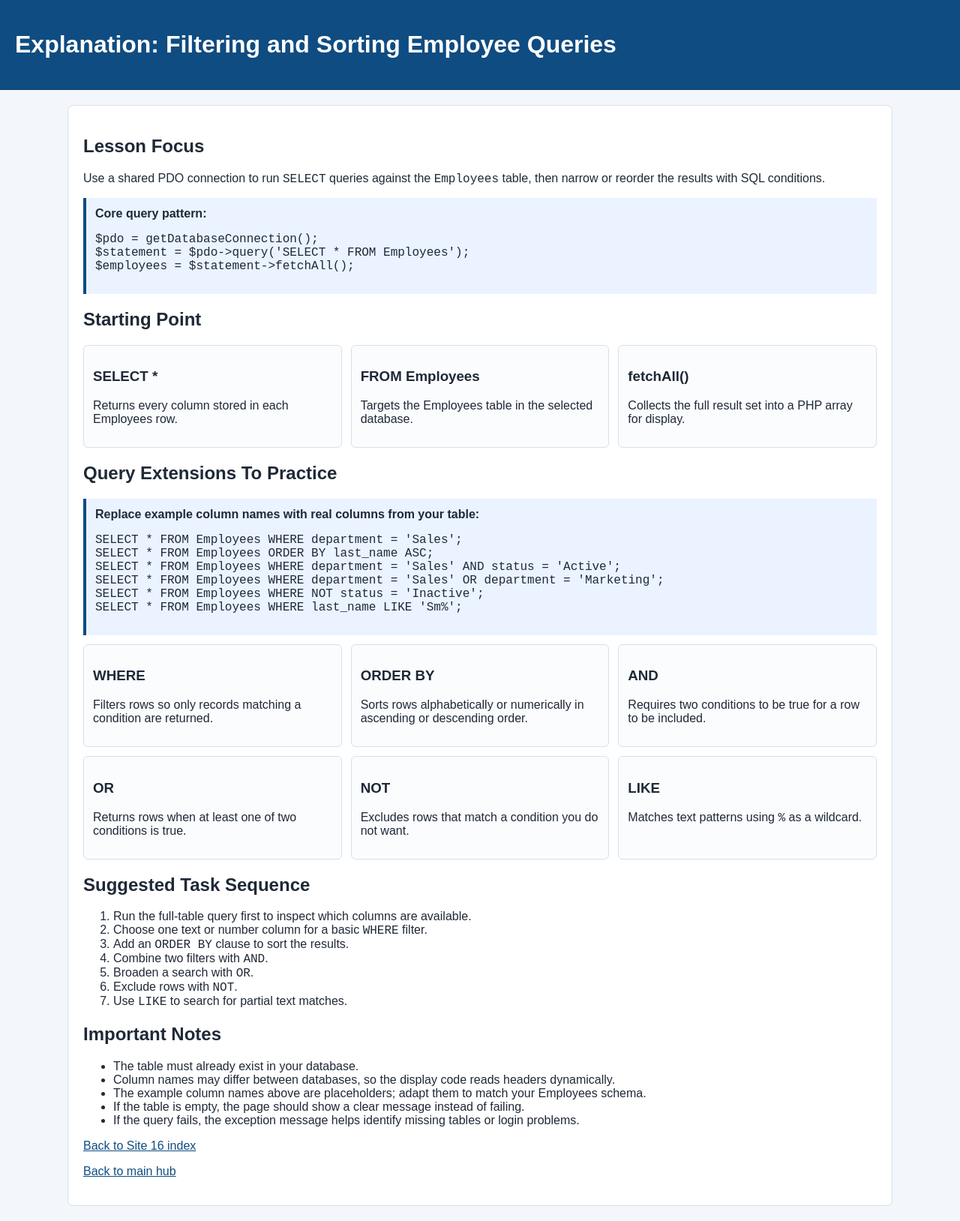
After one commit to gwrae-ea/AH-CompSci-WDD-PHP, a PHP site: the page made by Site 16 - Select Query Employees/explanation.php in a window 1280 px wide. The commit adds this page. Shown: the whole page at 75% size. Run offline with PHP 8.4, Linux system fonts and the light colour scheme.

Commit message:
Add Site 16 employee select queries lesson

```diff
--- /dev/null
+++ b/Site 16 - Select Query Employees/explanation.php
@@ -0,0 +1,103 @@
+<!DOCTYPE html>
+<html lang="en">
+<head>
+  <meta charset="UTF-8">
+  <meta name="viewport" content="width=device-width, initial-scale=1.0">
+  <title>Explanation - Site 16</title>
+  <link rel="stylesheet" href="style.css">
+</head>
+<body>
+  <header>
+    <h1>Explanation: Filtering and Sorting Employee Queries</h1>
+  </header>
+
+  <main>
+    <h2>Lesson Focus</h2>
+    <p>Use a shared PDO connection to run <code>SELECT</code> queries against the <code>Employees</code> table, then narrow or reorder the results with SQL conditions.</p>
+
+    <div class="code-note">
+      <strong>Core query pattern:</strong>
+      <pre>$pdo = getDatabaseConnection();
+$statement = $pdo->query('SELECT * FROM Employees');
+$employees = $statement->fetchAll();</pre>
+    </div>
+
+    <h2>Starting Point</h2>
+    <div class="grid">
+      <article class="card">
+        <h3>SELECT *</h3>
+        <p>Returns every column stored in each Employees row.</p>
+      </article>
+      <article class="card">
+        <h3>FROM Employees</h3>
+        <p>Targets the Employees table in the selected database.</p>
+      </article>
+      <article class="card">
+        <h3>fetchAll()</h3>
+        <p>Collects the full result set into a PHP array for display.</p>
+      </article>
+    </div>
+
+    <h2>Query Extensions To Practice</h2>
+    <div class="code-note">
+      <strong>Replace example column names with real columns from your table:</strong>
+      <pre>SELECT * FROM Employees WHERE department = 'Sales';
+SELECT * FROM Employees ORDER BY last_name ASC;
+SELECT * FROM Employees WHERE department = 'Sales' AND status = 'Active';
+SELECT * FROM Employees WHERE department = 'Sales' OR department = 'Marketing';
+SELECT * FROM Employees WHERE NOT status = 'Inactive';
+SELECT * FROM Employees WHERE last_name LIKE 'Sm%';</pre>
+    </div>
+
+    <div class="grid">
+      <article class="card">
+        <h3>WHERE</h3>
+        <p>Filters rows so only records matching a condition are returned.</p>
+      </article>
+      <article class="card">
+        <h3>ORDER BY</h3>
+        <p>Sorts rows alphabetically or numerically in ascending or descending order.</p>
+      </article>
+      <article class="card">
+        <h3>AND</h3>
+        <p>Requires two conditions to be true for a row to be included.</p>
+      </article>
+      <article class="card">
+        <h3>OR</h3>
+        <p>Returns rows when at least one of two conditions is true.</p>
+      </article>
+      <article class="card">
+        <h3>NOT</h3>
+        <p>Excludes rows that match a condition you do not want.</p>
+      </article>
+      <article class="card">
+        <h3>LIKE</h3>
+        <p>Matches text patterns using <code>%</code> as a wildcard.</p>
+      </article>
+    </div>
+
+    <h2>Suggested Task Sequence</h2>
+    <ol>
+      <li>Run the full-table query first to inspect which columns are available.</li>
+      <li>Choose one text or number column for a basic <code>WHERE</code> filter.</li>
+      <li>Add an <code>ORDER BY</code> clause to sort the results.</li>
+      <li>Combine two filters with <code>AND</code>.</li>
+      <li>Broaden a search with <code>OR</code>.</li>
+      <li>Exclude rows with <code>NOT</code>.</li>
+      <li>Use <code>LIKE</code> to search for partial text matches.</li>
+    </ol>
+
+    <h2>Important Notes</h2>
+    <ul>
+      <li>The table must already exist in your database.</li>
+      <li>Column names may differ between databases, so the display code reads headers dynamically.</li>
+      <li>The example column names above are placeholders; adapt them to match your Employees schema.</li>
+      <li>If the table is empty, the page should show a clear message instead of failing.</li>
+      <li>If the query fails, the exception message helps identify missing tables or login problems.</li>
+    </ul>
+
+    <p><a href="index.php">Back to Site 16 index</a></p>
+    <p class="no-print"><a href="../index.php">Back to main hub</a></p>
+  </main>
+</body>
+</html>
--- /dev/null
+++ b/Site 16 - Select Query Employees/style.css
@@ -0,0 +1,157 @@
+* {
+  box-sizing: border-box;
+}
+
+body {
+  margin: 0;
+  font-family: Arial, sans-serif;
+  background: #f3f6fb;
+  color: #1f2937;
+}
+
+header {
+  background: #0f4c81;
+  color: #ffffff;
+  padding: 20px;
+}
+
+main {
+  max-width: 1100px;
+  margin: 20px auto;
+  background: #ffffff;
+  border: 1px solid #d8e0ea;
+  border-radius: 8px;
+  padding: 20px;
+}
+
+.grid {
+  display: grid;
+  grid-template-columns: repeat(3, minmax(0, 1fr));
+  gap: 12px;
+}
+
+.card {
+  border: 1px solid #d8e0ea;
+  border-radius: 6px;
+  padding: 12px;
+  background: #fafcfe;
+}
+
+.code-note {
+  padding: 12px;
+  border-left: 4px solid #0f4c81;
+  background: #eaf3ff;
+  margin: 12px 0;
+}
+
+.status-success {
+  background: #e6f6ec;
+  border: 1px solid #9bd7ad;
+  border-radius: 6px;
+  padding: 12px;
+}
+
+.status-error {
+  background: #fdeaea;
+  border: 1px solid #e0a4a4;
+  border-radius: 6px;
+  padding: 12px;
+}
+
+.status-empty {
+  background: #fff8db;
+  border: 1px solid #e1d188;
+  border-radius: 6px;
+  padding: 12px;
+}
+
+.table-wrap {
+  overflow-x: auto;
+  margin: 16px 0;
+}
+
+table {
+  width: 100%;
+  border-collapse: collapse;
+}
+
+th,
+td {
+  border: 1px solid #d8e0ea;
+  padding: 10px;
+  text-align: left;
+  vertical-align: top;
+}
+
+th {
+  background: #eaf3ff;
+}
+
+a {
+  color: #0f4c81;
+}
+
+code,
+pre {
+  font-family: "Courier New", Courier, monospace;
+}
+
+@media screen and (max-width: 900px) {
+  main {
+    margin: 10px;
+    padding: 14px;
+  }
+
+  .grid {
+    grid-template-columns: repeat(2, minmax(0, 1fr));
+  }
+}
+
+@media screen and (max-width: 600px) {
+  header {
+    padding: 14px;
+  }
+
+  .grid {
+    grid-template-columns: 1fr;
+  }
+
+  .card {
+    padding: 10px;
+  }
+
+  th,
+  td {
+    padding: 8px;
+  }
+}
+
+@media print {
+  body {
+    background: #ffffff;
+    color: #000000;
+  }
+
+  header {
+    background: #ffffff;
+    color: #000000;
+    border-bottom: 2px solid #000000;
+  }
+
+  a {
+    color: #000000;
+    text-decoration: none;
+  }
+
+  .code-note,
+  .status-success,
+  .status-error,
+  .status-empty {
+    border: 1px solid #000000;
+    background: #ffffff;
+  }
+
+  .no-print {
+    display: none;
+  }
+}
```
Also changed, not shown: Site 16 - Select Query Employees/Task 16.md (added, +107 -0 lines), Site 16 - Select Query Employees/index.php (added, +28 -0 lines), Site 16 - Select Query Employees/select_all_demo.php (added, +81 -0 lines), Site 16 - Select Query Employees/yourtask.php (added, +120 -0 lines), index.php (+9 -0 lines), README.md.
